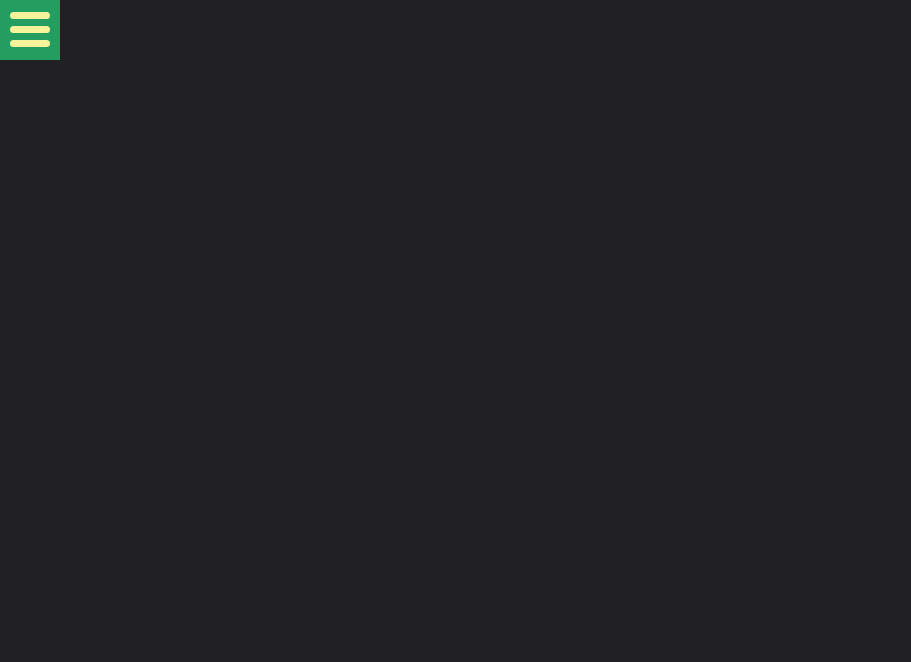
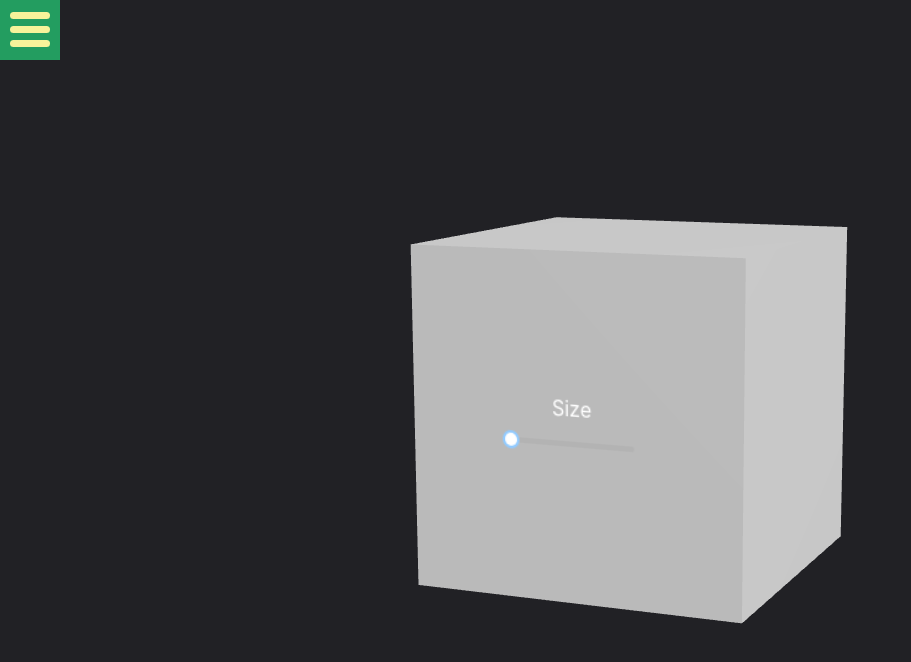
Before and after one commit to Howarf/LearnR3f, a React (Create React App) app: page /Mix_HTML in a window 1280 px wide. Before the commit this address had no page. Shown: the top 662 px of the page, without its empty margins (0-911 px from the left). Built offline with nearby package versions, Linux system fonts and the light colour scheme.

Commit message:
✅MixingHTML

```diff
--- a/package.json
+++ b/package.json
@@ -42,7 +42,9 @@
     },
     "dependencies": {
         "@react-three/drei": "^9.111.5",
+        "@react-three/postprocessing": "^2.16.2",
         "@studio-freight/lenis": "^1.0.42",
+        "antd": "^5.20.5",
         "leva": "^0.9.35",
         "react-router-dom": "^6.26.1",
         "tunnel-rat": "^0.1.2",
--- a/src/App.js
+++ b/src/App.js
@@ -4,6 +4,7 @@ import Home from './component/home';
 import Cube from './component/cube';
 import UiPairing from './component/uiPairing';
 import Mix_Controlls from './component/mix_controlls';
+import MixingHTML from './component/mixingHTML';
 import './App.css';
 
 
@@ -18,6 +19,7 @@ export default function App(){
                     <Route path='/Cube' element={<Cube/>}/>
                     <Route path='/UiPairing' element={<UiPairing/>}/>
                     <Route path='/Mix_Controlls' element={<Mix_Controlls/>}/>
+                    <Route path='/Mix_HTML' element={<MixingHTML/>}/>
                 </Routes>
             </div>
         </BrowserRouter>
--- a/src/component/menu.js
+++ b/src/component/menu.js
@@ -61,6 +61,7 @@ export default function Menu(){
                         <Link to={'/Cube'}><li>기본 큐브</li></Link>
                         <Link to={'/UiPairing'}><li>Ui 연동하기</li></Link>
                         <Link to={'/Mix_Controlls'}><li>여러가지 컨트롤러</li></Link>
+                        <Link to={'/Mix_HTML'}><li>HTML로 제어하기</li></Link>
                     </ul>
                 </div>
             </div>
--- /dev/null
+++ b/src/component/mixingHTML.js
@@ -0,0 +1,32 @@
+import { Html, OrbitControls } from "@react-three/drei";
+import { Canvas, useThree } from "@react-three/fiber";
+import { Slider } from "antd";
+import { useState } from "react";
+
+export default function MixingHTML(){
+    function Box(){
+        const [size, setSize] = useState(0.5);
+        const control = useThree((state)=> state.controls);
+        return(
+            <mesh scale={size * 2}>
+                <boxGeometry/>
+                <meshStandardMaterial/>
+                <Html occlude distanceFactor={1.5} position={[0, 0, 0.51]} transform>
+                    <span>Size</span>
+                    <Slider style={{width: 100}} min={0.5} max={1} step={0.01} value={size}
+                    onChange={(val)=>((control.enabled = false), setSize(val))} onAfterChange={()=>((control.enabled = true))} />
+                </Html>
+            </mesh>
+        )
+    }
+
+    return(
+        <Canvas camera={{ position: [2, 1, 5], fov: 25 }}>
+            <ambientLight intensity={1}/>
+            <pointLight position={[10, 10, 5]} decay={0} intensity={1}/>
+            <pointLight position={[-10, -5, -10]} decay={0.5} intensity={0.5}/>
+            <Box/>
+            <OrbitControls makeDefault/>
+        </Canvas>
+    )
+}
--- a/src/css/menu.module.css
+++ b/src/css/menu.module.css
@@ -99,5 +99,6 @@ a{
 }
 .menuList1 li{
     position: relative;
-    left: -15%;
+    display: flex;
+    left: 20%;
 }
```
Also changed, not shown: 1 other file (tests, documents, lock files or other folders).
